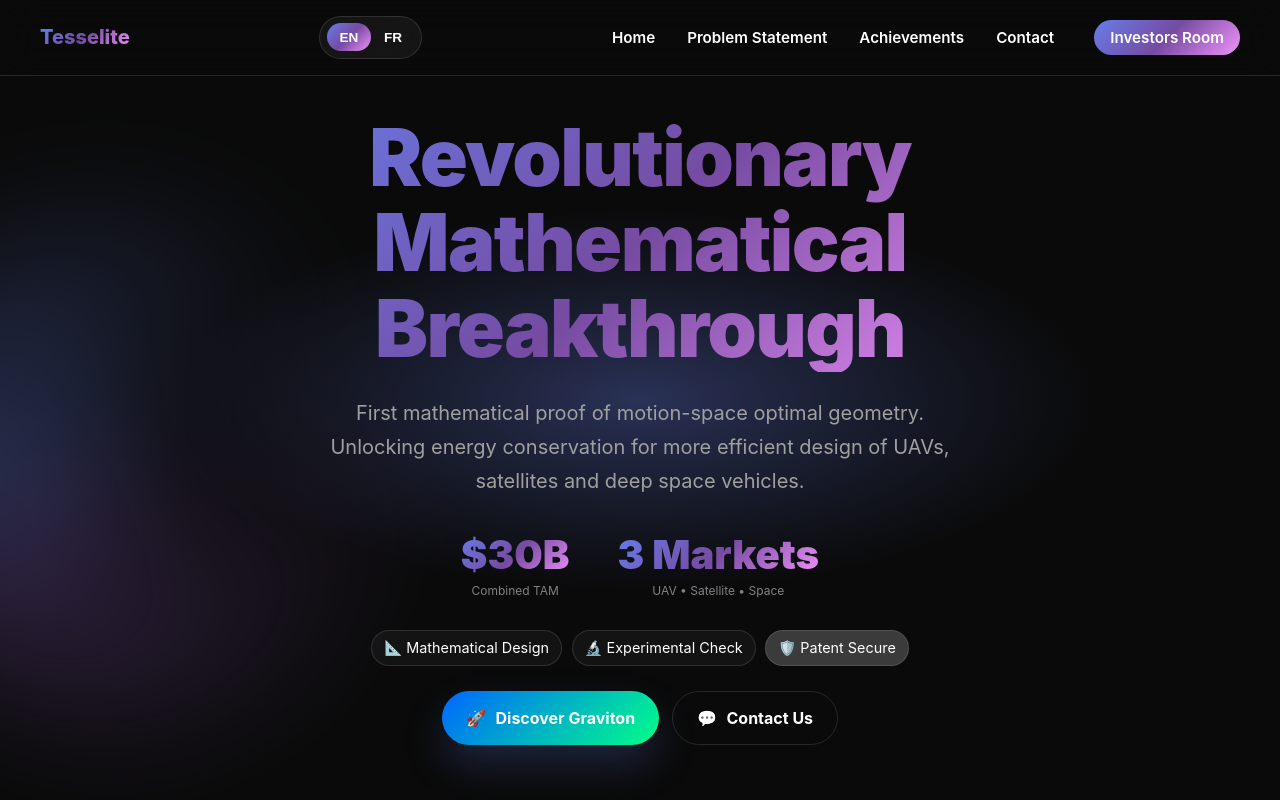
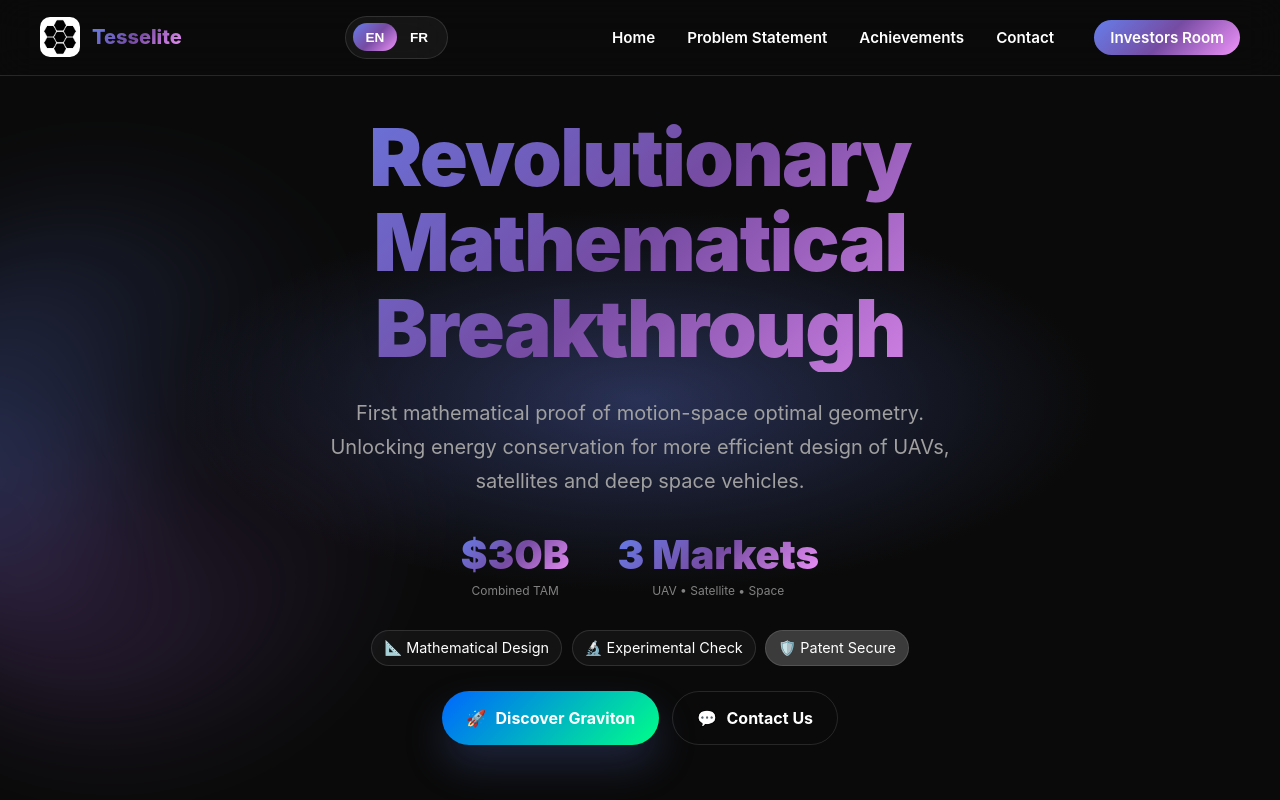
Before and after one commit to tesselite/graviton, a plain HTML site: page index.html in a window 1280 px wide. Shown: the top 800 px of the page. Drawn offline with nearby package versions, Linux system fonts and the light colour scheme.

Commit message:
Update index.html

```diff
--- a/index.html
+++ b/index.html
@@ -425,6 +425,7 @@ footer{border-top:1px solid var(--stroke);background:rgba(0,0,0,.45);padding:2re
 <nav aria-label="Main navigation" data-lang-content="en">
 <div class="nav-container">
 <div class="logo">
+<img src="logo.jpg" alt="Logo Tesselite" width="40" height="40" style="border-radius:10px" />
 <span>Tesselite</span>
 </div>
 <div class="lang-toggle-nav">
@@ -455,6 +456,7 @@ footer{border-top:1px solid var(--stroke);background:rgba(0,0,0,.45);padding:2re
 <nav aria-label="Navigation principale" data-lang-content="fr" class="french">
 <div class="nav-container">
 <div class="logo">
+<img src="logo.jpg" alt="Logo Tesselite" width="40" height="40" style="border-radius:10px" />
 <span>Tesselite</span>
 </div>
 <div class="lang-toggle-nav">
```
